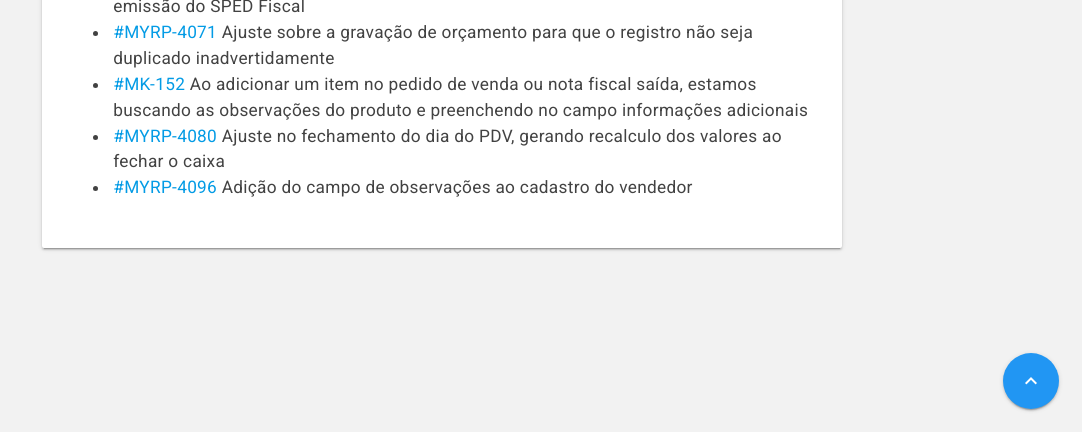
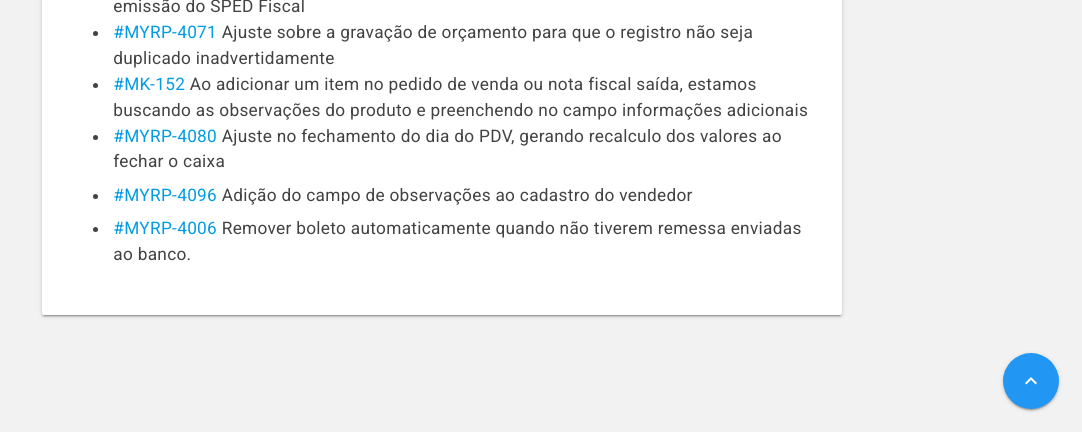
Before and after one commit to myrp-maicon/changelog-myrp, a Jekyll site: the page built from docs/myrp/19.04.02.md, in a window 1280 px wide, cut to the strip 468-900 px from the top of the page. Shown: the whole strip, without its empty margins (198-1280 px from the left). Built offline with Jekyll 4.4.1, drawn with Linux system fonts in a browser that asks for light colours; nearby versions of some CDN libraries; our own code applies the rules of GitHub Pages for plain Markdown files; the repository's description, which GitHub fills in, is left out.

Commit message:
AD:MYRP-4006
Remover boleto automaticamente quando não tiverem remessa enviadas ao banco.

```diff
--- a/docs/myrp/19.04.02.md
+++ b/docs/myrp/19.04.02.md
@@ -9,3 +9,5 @@
 * [#MK-152](https://devmyrp.atlassian.net/browse/MK-152) Ao adicionar um item no pedido de venda ou nota fiscal saída, estamos buscando as observações do produto e preenchendo no campo informações adicionais
 * [#MYRP-4080](https://devmyrp.atlassian.net/browse/MYRP-4080) Ajuste no fechamento do dia do PDV, gerando recalculo dos valores ao fechar o caixa
 * [#MYRP-4096](https://devmyrp.atlassian.net/browse/MYRP-4096) Adição do campo de observações ao cadastro do vendedor
+
+* [#MYRP-4006](https://devmyrp.atlassian.net/browse/MYRP-4006) Remover boleto automaticamente quando não tiverem remessa enviadas ao banco.
```
